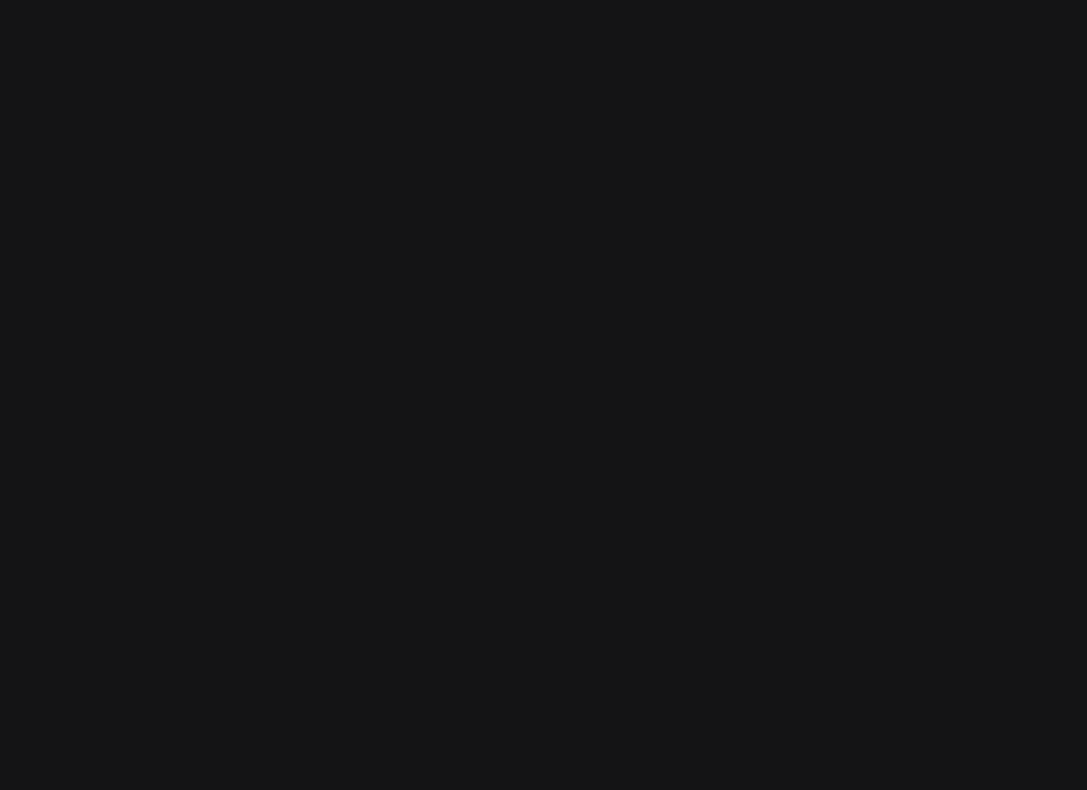
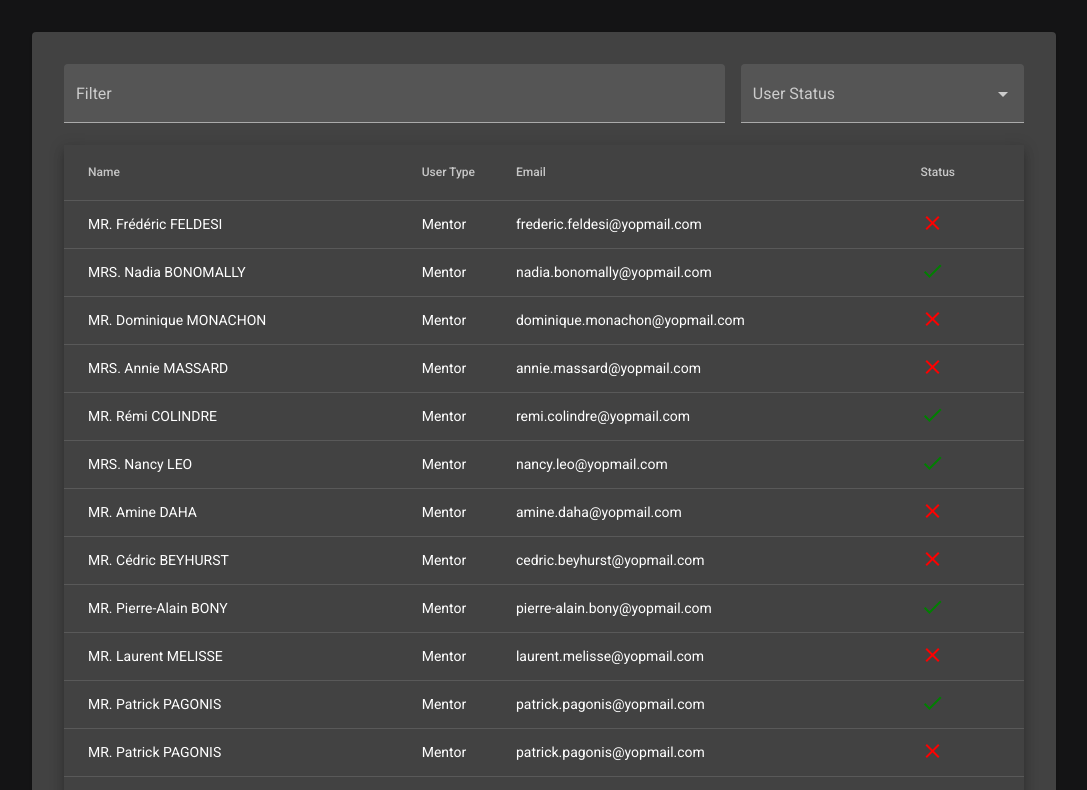
Before and after one commit to Dywa0204/dywa_upn_zetta_learning, an Angular app in the folder angular_learning/: page / in a window 1280 px wide. Shown: the top 790 px of the page, without its empty margins (96-1183 px from the left). Built offline with nearby package versions, Linux system fonts and the light colour scheme.

Commit message:
Update Angular Material Task Day 2

```diff
--- a/angular_learning/src/app/app.component.html
+++ b/angular_learning/src/app/app.component.html
@@ -1 +1 @@
-<router-outlet></router-outlet>
+<app-table></app-table>
--- /dev/null
+++ b/angular_learning/src/app/mentor/service/mentor.service.ts
@@ -0,0 +1,26 @@
+import { Injectable } from '@angular/core';
+
+import { HttpClient } from '@angular/common/http';
+import { map, Observable } from 'rxjs';
+import { Data } from './mentor.model';
+
+
+@Injectable({
+  providedIn: 'root'
+})
+export class MentorService {
+  private _jsonURL = 'assets/mentor.json'
+  jsonData: Data[] = [];
+
+  constructor(private http: HttpClient) {
+
+  }
+
+  getData(): Observable<Data[]> {
+    return this.http.get<Data[]>(this._jsonURL).pipe(
+      map(data => this.jsonData = data.map(data => ({
+        ...data
+      })))
+    );
+  }
+}
--- /dev/null
+++ b/angular_learning/src/app/mentor/table/table.component.css
@@ -0,0 +1,23 @@
+table{
+    width: 100%;
+}
+
+mat-card{
+    margin: 32px 128px;
+    padding: 32px;
+}
+
+.filter{
+    width: 100%;
+    display: grid;
+    grid-template-columns: .7fr .3fr;
+    gap: 16px;
+}
+
+.pending mat-icon{
+    color: red;
+}
+
+.active mat-icon{
+    color: green;
+}
--- /dev/null
+++ b/angular_learning/src/app/mentor/table/table.component.html
@@ -0,0 +1,51 @@
+<mat-card>
+    <div class="filter">
+        <mat-form-field appearance="fill">
+            <mat-label>Filter</mat-label>
+            <input matInput (keyup)="applyFilter($event, 'input')" #input>
+        </mat-form-field>
+
+        <mat-form-field appearance="fill">
+            <mat-label>User Status</mat-label>
+            <mat-select (valueChange)="applyFilter($event, 'select')">
+                <mat-option value="">All</mat-option>
+                <mat-option value="active">Active</mat-option>
+                <mat-option value="pending">Pending</mat-option>
+            </mat-select>
+        </mat-form-field>
+    </div>
+
+    <table mat-table [dataSource]="dataSource" class="mat-elevation-z8">
+        <ng-container matColumnDef="name">
+          <th mat-header-cell *matHeaderCellDef>Name</th>
+          <td mat-cell *matCellDef="let element"> {{ element.civility }}. {{ element.first_name }} {{ element.last_name }}</td>
+        </ng-container>
+
+        <ng-container matColumnDef="user_type">
+          <th mat-header-cell *matHeaderCellDef> User Type </th>
+          <td mat-cell *matCellDef="let element"> {{ element.company.user_type }} </td>
+        </ng-container>
+
+        <ng-container matColumnDef="email">
+          <th mat-header-cell *matHeaderCellDef> Email </th>
+          <td mat-cell *matCellDef="let element"> {{ element.email }} </td>
+        </ng-container>
+
+        <ng-container matColumnDef="status">
+          <th mat-header-cell *matHeaderCellDef> Status </th>
+          <td mat-cell *matCellDef="let element">
+            <div [className]="element.user_status">
+                <mat-icon aria-hidden="false" aria-label="Example icon" [fontIcon]="element.user_status == 'active' ? 'check' : 'close'"></mat-icon>
+            </div>
+          </td>
+        </ng-container>
+
+        <tr mat-header-row *matHeaderRowDef="displayedColumns"></tr>
+        <tr mat-row *matRowDef="let row; columns: displayedColumns;"></tr>
+
+        <!-- Row shown when there is no matching data. -->
+        <tr class="mat-row" *matNoDataRow>
+          <td class="mat-cell" colspan="4">No data matching the filter "{{input.value}}"</td>
+        </tr>
+    </table>
+</mat-card>
--- /dev/null
+++ b/angular_learning/src/app/mentor/table/table.component.ts
@@ -0,0 +1,44 @@
+import { Component, OnInit } from '@angular/core';
+import { MatTableDataSource } from '@angular/material/table';
+import { Data } from '../service/mentor.model';
+import { MentorService } from '../service/mentor.service';
+
+@Component({
+  selector: 'app-table',
+  templateUrl: './table.component.html',
+  styleUrls: ['./table.component.css'],
+  providers: [MentorService]
+})
+
+export class TableComponent implements OnInit {
+  displayedColumns: string[] = ['name', 'user_type', 'email', 'status'];
+  jsonData: Data[] = [];
+  dataSource!: MatTableDataSource<Data>;
+
+
+  constructor(private mentorService: MentorService) { }
+
+  ngOnInit(): void {
+    this.mentorService.getData().subscribe(data => {
+      this.dataSource = new MatTableDataSource(data)
+    })
+
+
+  }
+
+  applyFilter(event: any, tag: string) {
+    let filterValue
+    switch(tag){
+      case 'input':
+        filterValue = (event.target as HTMLInputElement).value;
+        console.log(filterValue)
+        this.dataSource.filter = filterValue.trim().toLowerCase();
+        break;
+      case 'select':
+        filterValue = event;
+        console.log(filterValue)
+        this.dataSource.filter = filterValue.trim().toLowerCase();
+        break;
+    }
+  }
+}
--- /dev/null
+++ b/angular_learning/src/assets/mentor.json
@@ -0,0 +1,197 @@
+[
+  {
+    "_id": "1",
+    "email": "frederic.feldesi@yopmail.com",
+    "civility": "MR",
+    "first_name": "Frédéric",
+    "last_name": "FELDESI",
+    "company": {
+        "name": "Company",
+        "user_type": "Mentor"
+    },
+    "user_status": "pending",
+    "count_document": 15
+  },
+  {
+    "_id": "2",
+    "email": "nadia.bonomally@yopmail.com",
+    "civility": "MRS",
+    "first_name": "Nadia",
+    "last_name": "BONOMALLY",
+    "company": {
+        "name": "Company",
+        "user_type": "Mentor"
+    },
+    "user_status": "active",
+    "count_document": 15
+  },
+  {
+    "_id": "3",
+    "email": "dominique.monachon@yopmail.com",
+    "civility": "MR",
+    "first_name": "Dominique",
+    "last_name": "MONACHON",
+    "company": {
+        "name": "Company",
+        "user_type": "Mentor"
+    },
+    "user_status": "pending",
+    "count_document": 15
+  },
+  {
+    "_id": "4",
+    "email": "annie.massard@yopmail.com",
+    "civility": "MRS",
+    "first_name": "Annie",
+    "last_name": "MASSARD",
+    "company": {
+        "name": "Company",
+        "user_type": "Mentor"
+    },
+    "user_status": "pending",
+    "count_document": 15
+  },
+  {
+    "_id": "5",
+    "email": "remi.colindre@yopmail.com",
+    "civility": "MR",
+    "first_name": "Rémi",
+    "last_name": "COLINDRE",
+    "company": {
+        "name": "Company",
+        "user_type": "Mentor"
+    },
+    "user_status": "active",
+    "count_document": 15
+  },
+  {
+    "_id": "6",
+    "email": "nancy.leo@yopmail.com",
+    "civility": "MRS",
+    "first_name": "Nancy",
+    "last_name": "LEO",
+    "company": {
+        "name": "Company",
+        "user_type": "Mentor"
+    },
+    "user_status": "active",
+    "count_document": 15
+  },
+  {
+    "_id": "7",
+    "email": "amine.daha@yopmail.com",
+    "civility": "MR",
+    "first_name": "Amine",
+    "last_name": "DAHA",
+    "company": {
+        "name": "Company",
+        "user_type": "Mentor"
+    },
+    "user_status": "pending",
+    "count_document": 15
+  },
+  {
+    "_id": "8",
+    "email": "cedric.beyhurst@yopmail.com",
+    "civility": "MR",
+    "first_name": "Cédric",
+    "last_name": "BEYHURST",
+    "company": {
+        "name": "Company",
+        "user_type": "Mentor"
+    },
+    "user_status": "pending",
+    "count_document": 15
+  },
+  {
+    "_id": "9",
+    "email": "pierre-alain.bony@yopmail.com",
+    "civility": "MR",
+    "first_name": "Pierre-Alain",
+    "last_name": "BONY",
+    "company": {
+        "name": "Company",
+        "user_type": "Mentor"
+    },
+    "user_status": "active",
+    "count_document": 15
+  },
+  {
+    "_id": "10",
+    "email": "laurent.melisse@yopmail.com",
+    "civility": "MR",
+    "first_name": "Laurent",
+    "last_name": "MELISSE",
+    "company": {
+        "name": "Company",
+        "user_type": "Mentor"
+    },
+    "user_status": "pending",
+    "count_document": 15
+  },
+  {
+    "_id": "11",
+    "email": "patrick.pagonis@yopmail.com",
+    "civility": "MR",
+    "first_name": "Patrick",
+    "last_name": "PAGONIS",
+    "company": {
+        "name": "Company",
+        "user_type": "Mentor"
+    },
+    "user_status": "active",
+    "count_document": 15
+  },
+  {
+    "_id": "12",
+    "email": "patrick.pagonis@yopmail.com",
+    "civility": "MR",
+    "first_name": "Patrick",
+    "last_name": "PAGONIS",
+    "company": {
+        "name": "Company",
+        "user_type": "Mentor"
+    },
+    "user_status": "pending",
+    "count_document": 15
+  },
+  {
+    "_id": "13",
+    "email": "anne-laure.collard@yopmail.com",
+    "civility": "MR",
+    "first_name": "Pierrick",
+    "last_name": "MESSON",
+    "company": {
+        "name": "Company",
+        "user_type": "Mentor"
+    },
+    "user_status": "pending",
+    "count_document": 15
+  },
+  {
+    "_id": "14",
+    "email": "sylvie.dupin@yopmail.com",
+    "civility": "MRS",
+    "first_name": "Sylvie",
+    "last_name": "DUPIN",
+    "company": {
+        "name": "Company",
+        "user_type": "Mentor"
+    },
+    "user_status": "pending",
+    "count_document": 15
+  },
+  {
+    "_id": "15",
+    "email": "lionel.darve@yopmail.com",
+    "civility": "MR",
+    "first_name": "Lionel",
+    "last_name": "DARVE",
+    "company": {
+        "name": "Company",
+        "user_type": "Mentor"
+    },
+    "user_status": "pending",
+    "count_document": 15
+  }
+]
```
Also changed, not shown: angular_learning/src/app/app.module.ts (+7 -2 lines), angular_learning/src/app/mentor/service/mentor.model.ts (added, +15 -0 lines), angular_learning/src/app/shared/shared.module.ts (+13 -1 lines), 2 other files (tests, documents, lock files or other folders).
